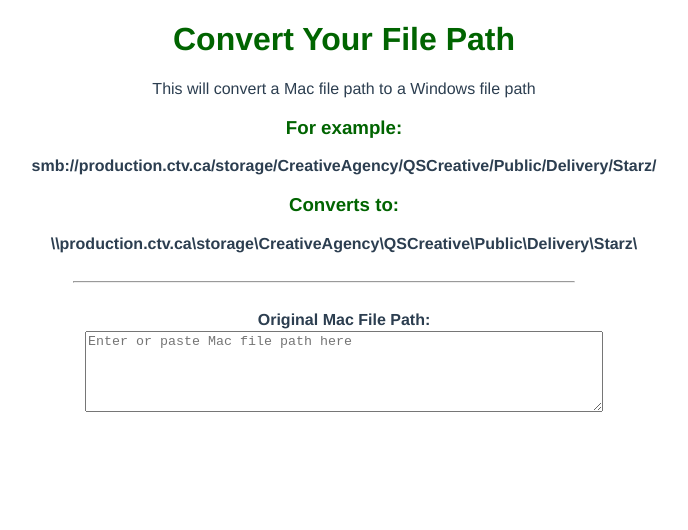
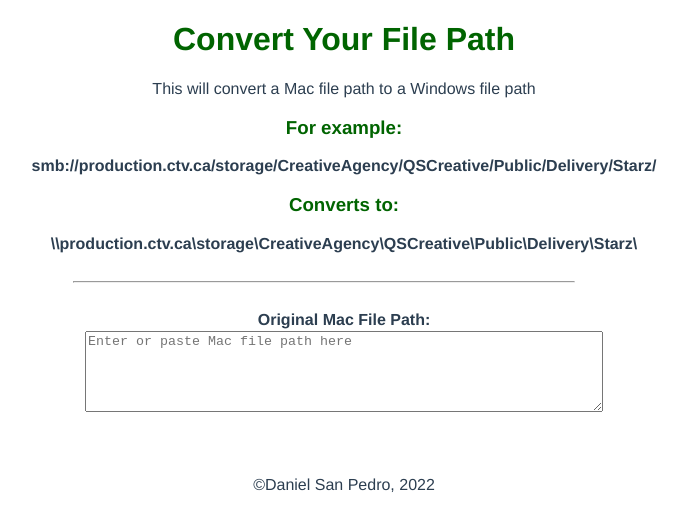
Before and after one commit to Sanparty/Convert-Vue, a Vue app: page / in a window 1280 px wide. Shown: the top 530 px of the page, without its empty margins (316-1004 px from the left). Built offline with nearby package versions, Linux system fonts and the light colour scheme.

Commit message:
add copyright

```diff
--- a/src/components/ConvertPath.vue
+++ b/src/components/ConvertPath.vue
@@ -3,18 +3,21 @@
       <convert-info />
       <hr>
       <mac-path />
+      <footer-dan />
     </div>
 </template>
 
 <script>
 import MacPath from "./MacPath.vue";
 import ConvertInfo from "./ConvertInfo.vue";
+import FooterDan from "./FooterDan.vue"
 
 export default {
   name: "ConvertPath",
   components: {
     MacPath,
-    ConvertInfo
+    ConvertInfo,
+    FooterDan
   },
 };
 </script>
@@ -27,6 +30,7 @@ export default {
   align-items: center;
   justify-content: center;
   width: 100%;
+  margin: 0 auto;
 }
 hr {
   width: 50%;
--- /dev/null
+++ b/src/components/FooterDan.vue
@@ -0,0 +1,31 @@
+<template>
+    <div class="copyright-container">
+        <span class="copyright">&copy;Daniel San Pedro, 2022</span>
+    </div>
+</template>
+
+<script>
+    export default {
+        Name: "FooterDan"
+    }
+</script>
+
+<style scoped>
+.copyright-container {
+    text-align: center;
+    justify-content: center;
+    margin: 0 auto 20px;
+    padding: 0 20px;
+}
+.copyright {
+    margin: 0 auto;
+}
+
+@media (min-width: 650px) {
+    .copyright-container {
+        width: 100%;
+        margin: 0 auto;
+    }
+}
+
+</style>
--- a/src/components/MacPath.vue
+++ b/src/components/MacPath.vue
@@ -81,7 +81,7 @@ p {
     flex-direction: column;
     text-align: center;
     justify-content: center;
-    margin: 20px auto;
+    margin: 20px auto 10px;
     padding: 0 20px;
 }
 
```
